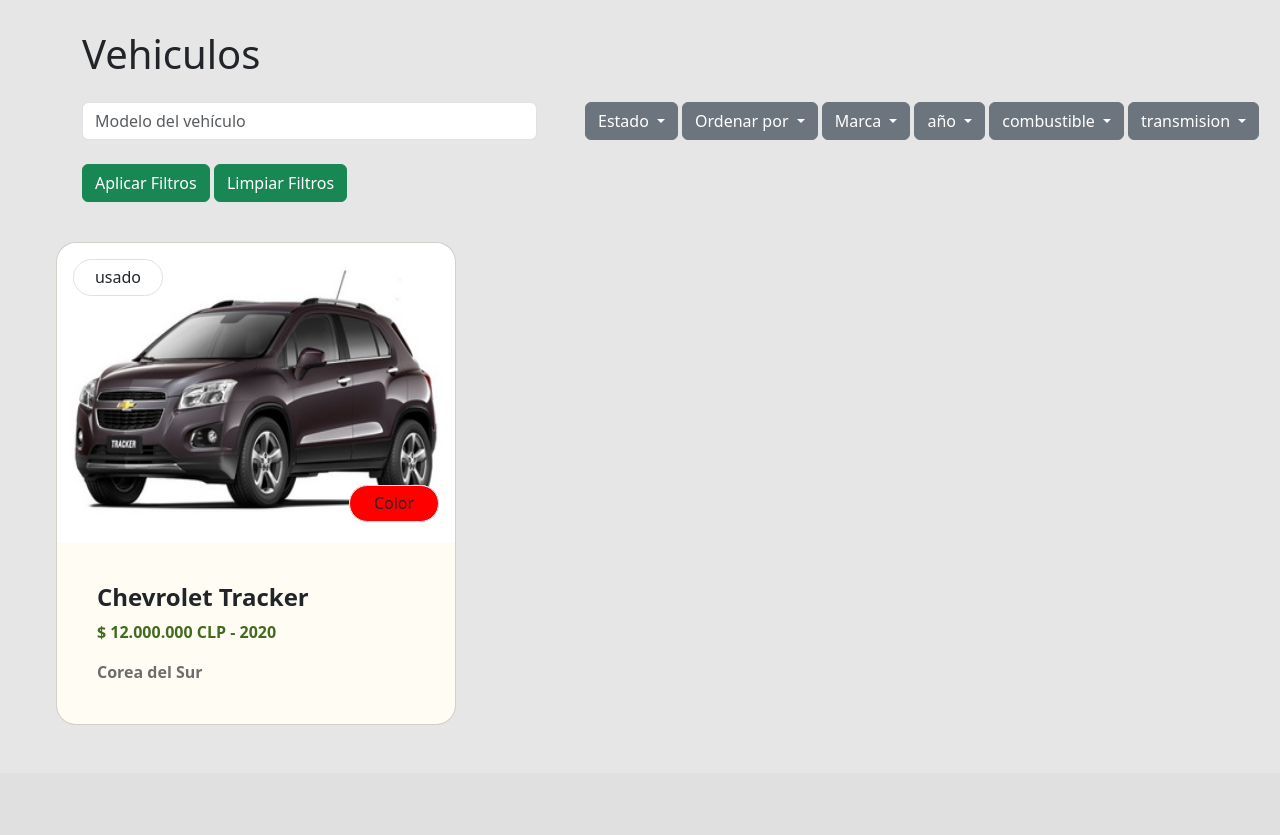
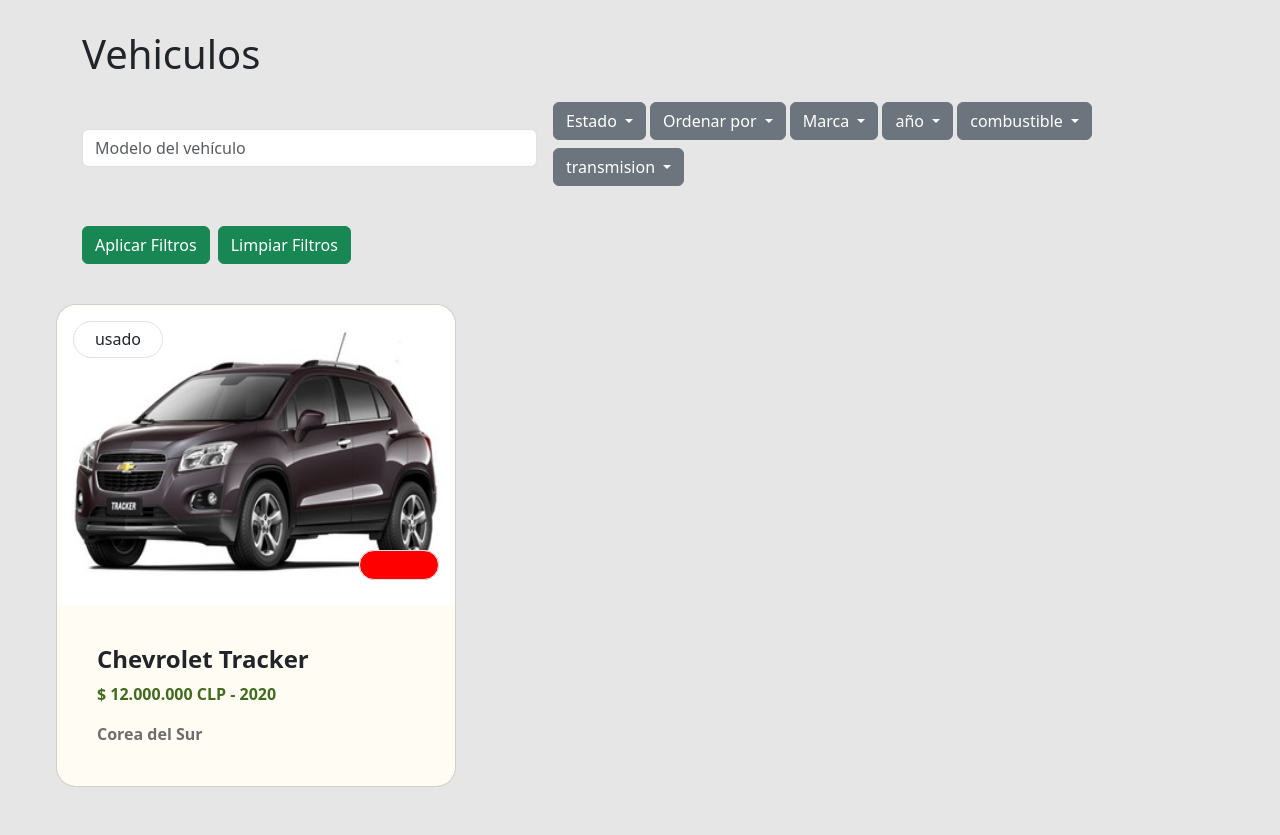
Before and after one commit to HatCliff/renzomotors, a PHP site: page /xampp/pages/buscador_vehiculo.php in a window 1280 px wide. Shown: the part 66-901 px from the top of the page. Before the commit the page ends 791 px from the top, so only its background shows below. Run offline with PHP 8.4, Linux system fonts and the light colour scheme; data comes from the database, SQL or seed files in the repository.

Commit message:
responsive de buscador

```diff
--- a/pages/buscador_vehiculo.php
+++ b/pages/buscador_vehiculo.php
@@ -7,7 +7,7 @@ $id_marcas = $_POST['id_marcas'] ?? [];
 $id_anios = $_POST['id_anios'] ?? [];
 $id_combustible = $_POST['id_combustible'] ?? [];
 $id_transmision = $_POST['id_transmision'] ?? [];
-$nombre_modelo = $_POST['modelo_i'] ?? ''; // Inicializa el modelo
+$nombre_modelo = $_POST['modelo_i'] ?? '';
 
 $query = "SELECT v.*, m.nombre_marca, a.anio, p.nombre_pais
             FROM vehiculo v
@@ -95,13 +95,13 @@ if ($_SERVER['REQUEST_METHOD'] == 'POST') {
             <div class="row mb-4">
                 <h1 class="mb-4">Vehiculos</h1>
                 <form method="POST" enctype="multipart/form-data" >
-                    <div class="d-flex align-items-center">
-                        <div class="col-5 me-5 ">
+                    <div class="d-flex flex-column flex-md-row align-items-center">
+                        <div class="col-12 col-md-5 me-md-3 mb-3 mb-md-0 ">
                             <input class="form-control" type="text" name="modelo_i" placeholder="Modelo del vehículo" aria-label="Modelo del vehículo">
                         </div>
 
-                        <div class="col-7 d-flex align-items-center">
-                            <div class="dropdown me-1">
+                        <div class="col-12 col-md-7 d-flex flex-wrap align-items-center">
+                            <div class="dropdown me-1 mb-2">
                                 <button class="btn btn-secondary dropdown-toggle" type="button" id="estadoDropdown" data-bs-toggle="dropdown" aria-expanded="false">
                                     Estado
                                 </button>
@@ -118,7 +118,7 @@ if ($_SERVER['REQUEST_METHOD'] == 'POST') {
                                     </li>
                                 </ul>
                             </div>
-                            <div class="dropdown me-1">
+                            <div class="dropdown me-1 mb-2">
                                 <button class="btn btn-secondary dropdown-toggle" type="button" id="ordenDropdown" data-bs-toggle="dropdown" aria-expanded="false">
                                     Ordenar por
                                 </button>
@@ -135,7 +135,7 @@ if ($_SERVER['REQUEST_METHOD'] == 'POST') {
                                     </li>
                                 </ul>
                             </div>
-                            <div class="dropdown me-1">
+                            <div class="dropdown me-1 mb-2">
                                 <button class="btn btn-secondary dropdown-toggle" type="button" id="marcaDropdown" data-bs-toggle="dropdown" aria-expanded="false">
                                     Marca
                                 </button>
@@ -157,7 +157,7 @@ if ($_SERVER['REQUEST_METHOD'] == 'POST') {
                                     ?>
                                 </ul>
                             </div>
-                            <div class="dropdown me-1">
+                            <div class="dropdown me-1 mb-2">
                                 <button class="btn btn-secondary dropdown-toggle" type="button" id="anioDropdown" data-bs-toggle="dropdown" aria-expanded="false">
                                     año
                                 </button>
@@ -177,7 +177,7 @@ if ($_SERVER['REQUEST_METHOD'] == 'POST') {
                                     ?>
                                 </ul>
                             </div>
-                            <div class="dropdown me-1">
+                            <div class="dropdown me-1 mb-2">
                                 <button class="btn btn-secondary dropdown-toggle" type="button" id="combusDropdown" data-bs-toggle="dropdown" aria-expanded="false">
                                     combustible
                                 </button>
@@ -197,7 +197,7 @@ if ($_SERVER['REQUEST_METHOD'] == 'POST') {
                                     ?>
                                 </ul>
                             </div>
-                            <div class="dropdown me-1">
+                            <div class="dropdown me-1 mb-2">
                                 <button class="btn btn-secondary dropdown-toggle" type="button" id="transmisionDropdown" data-bs-toggle="dropdown" aria-expanded="false">
                                     transmision
                                 </button>
@@ -219,11 +219,10 @@ if ($_SERVER['REQUEST_METHOD'] == 'POST') {
                             </div>
                         </div>
                     </div>
-
-                    <button type="submit" class="btn btn-success mt-4" >Aplicar Filtros</button>
-
-                    <button type="submit" name="Limpiar" id="Limpiar" class="btn btn-success mt-4"  >Limpiar Filtros</button>
-
+                    <div class="d-flex gap-2 mt-2">
+                        <button type="submit" class="btn btn-success mt-4" >Aplicar Filtros</button>
+                        <button type="submit" name="Limpiar" id="Limpiar" class="btn btn-success mt-4"  >Limpiar Filtros</button>
+                    </div>
                 </form>
                 <div class='alert alert-danger alert-container' id='alerta_datos' role='alert' style='display: none;'>¡No se encontraron resultados!</div>
             </div>
@@ -235,9 +234,9 @@ if ($_SERVER['REQUEST_METHOD'] == 'POST') {
                     while ($fila = mysqli_fetch_assoc($resultado)) {
 
                         // Coloca cada vehiculo en tarjetas
-                        echo"<div class='col-md-4 d-flex justify-content-center mb-4'>";
+                        echo"<div class='col-12 col-sm-6 col-md-4 d-flex justify-content-center mb-4'>";
                             echo "<a href='vehiculo.php?id={$fila['id_vehiculo']}' class='text-decoration-none'>";
-                                echo"<div class='card' style='width: 400px; background: #fffcf4; border-radius: 20px;'> ";
+                                echo"<div class='card h-100'  style='width: 400px;background: #fffcf4; border-radius: 20px;'> ";
                                     // saca una foto asociada al vehiculo
                                     $id_vehiculo = $fila['id_vehiculo'];
                                     $fotos_resultado = mysqli_query($conexion, "SELECT ruta_foto FROM fotos_vehiculo WHERE id_vehiculo = $id_vehiculo");
@@ -258,7 +257,7 @@ if ($_SERVER['REQUEST_METHOD'] == 'POST') {
                                                 $codigo_color = htmlspecialchars($color['codigo_color']);
                                                 echo "
                                                 <div class='card-img-overlay d-flex align-self-center justify-content-end mt-5 text-center'>
-                                                    <h6 class='card-title border p-2' style='width: 90px; border-radius: 80px; border: 3px solid black; font-size:1rem; background: $codigo_color;'>Color</h6>
+                                                    <h6 class='card-title border p-2' style='width: 80px; height: 30px; border-radius: 80px; border: 3px solid black; font-size:1rem; background: $codigo_color;'></h6>
                                                 </div>";
                                         }
 
```
